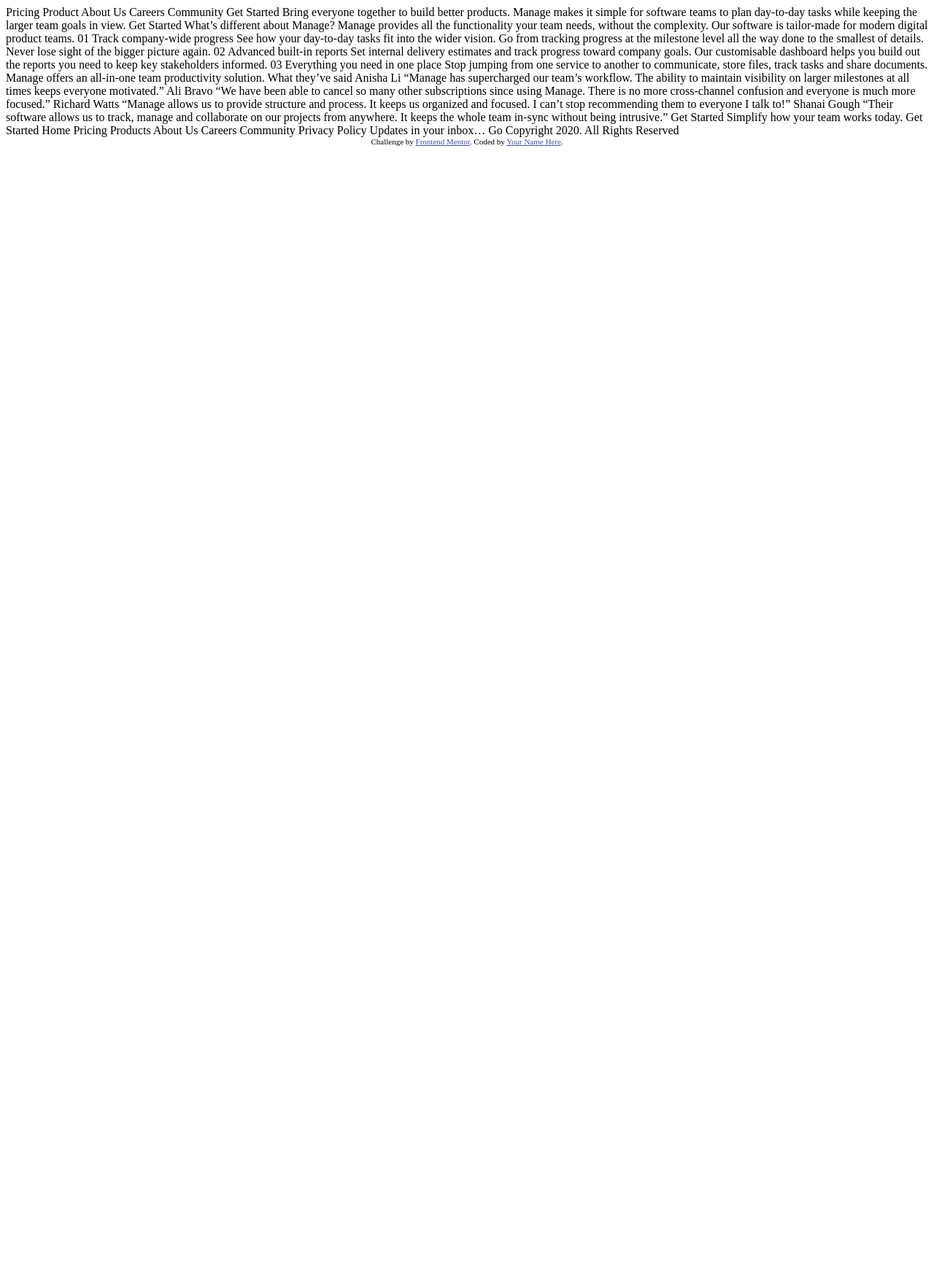
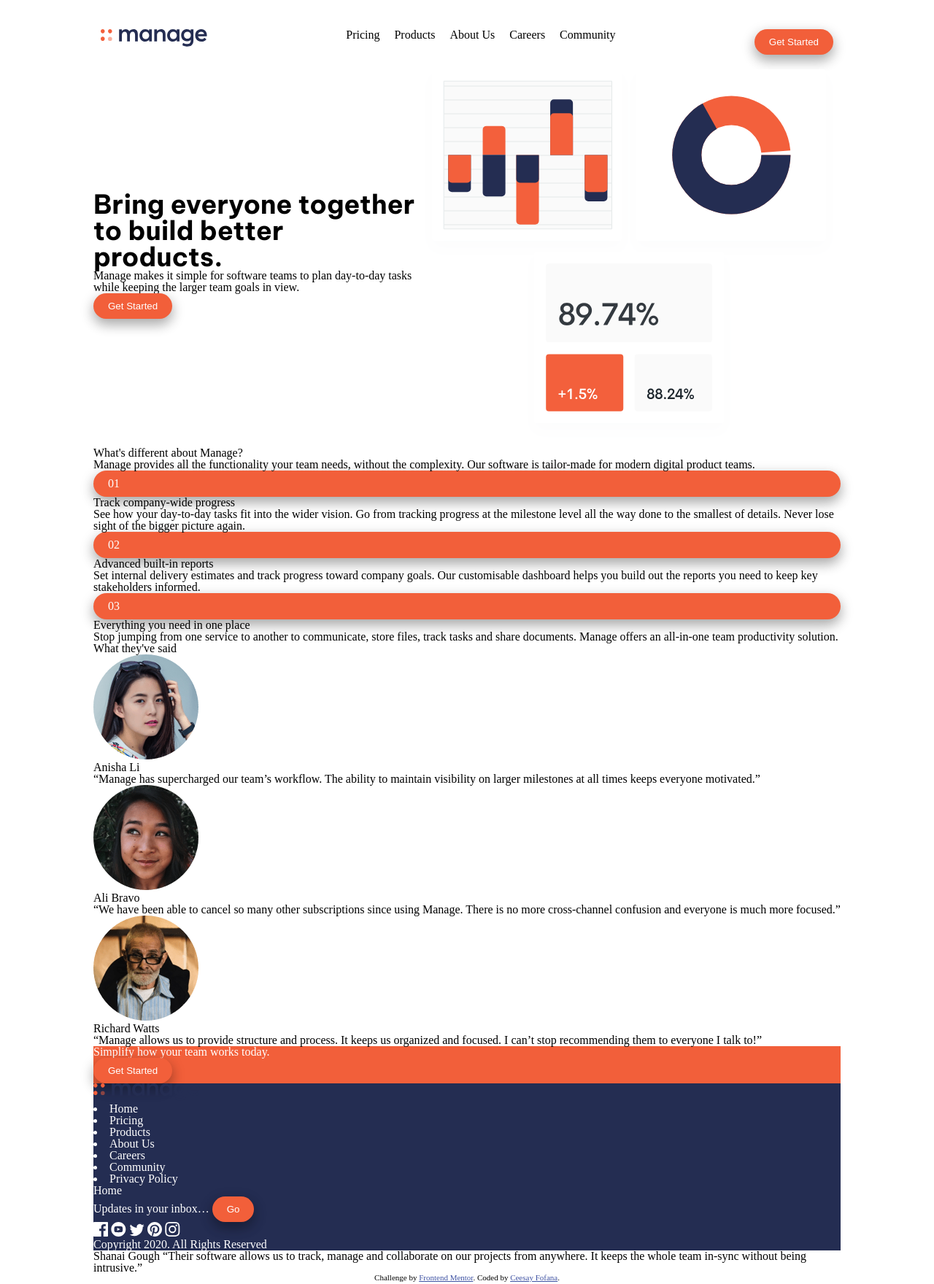
Before and after one commit to cfofana/manage-landing-page-master, a plain HTML site: page index.html in a window 1280 px wide. Shown: the whole page at 73% size. Before the commit the page ends 800 px from the top, so only its background shows below. Drawn offline with Linux system fonts and the light colour scheme.

Commit message:
Initial Commit. Project has all files and markup ready. Some styling also applied

```diff
--- a/index.html
+++ b/index.html
@@ -6,96 +6,167 @@
 
   <link rel="icon" type="image/png" sizes="32x32" href="./images/favicon-32x32.png">
 
-  <title>Frontend Mentor | Manage landing page</title>
+  <link rel="stylesheet" href="style.css">
 
-  <!-- Feel free to remove these styles or customise in your own stylesheet 👍 -->
+  <link rel="preconnect" href="https://fonts.googleapis.com">
+  <link rel="preconnect" href="https://fonts.gstatic.com" crossorigin>
+  <link href="https://fonts.googleapis.com/css2?family=Be+Vietnam+Pro:wght@400;500;700&display=swap" rel="stylesheet">
+
+  <title>Manage landing page</title>
+
   <style>
     .attribution { font-size: 11px; text-align: center; }
     .attribution a { color: hsl(228, 45%, 44%); }
   </style>
 </head>
 <body>
+  <!-- NAVIGATION BAR -->
+  <nav class="main-nav">
+    <div class="logo-img">
+      <a href="#">
+        <img src="images/logo.svg" alt="Logo of the Manage company">
+      </a>
+    </div>
+    <div class="slideout-menu">
+      <ul>
+        <li><a href="pricing.html">Pricing</a></li>
+        <li><a href="products.html">Products</a></li>
+        <li><a href="about-us.html">About Us</a></li>
+        <li><a href="careers.html">Careers</a></li>
+        <li><a href="community.html">Community</a></li>
+      </ul>
+    </div>
+    <div class="nav-menu">
+      <ul>
+        <li><a href="pricing.html">Pricing</a></li>
+        <li><a href="products.html">Products</a></li>
+        <li><a href="about-us.html">About Us</a></li>
+        <li><a href="careers.html">Careers</a></li>
+        <li><a href="community.html">Community</a></li>
+      </ul>
+    </div>
 
-  Pricing
-  Product
-  About Us
-  Careers
-  Community
+    <div class="get-started-button">
+      <button class="call-to-action-button">Get Started</button>
+    </div>
+  </nav>
 
-  Get Started
+  <!-- MAIN CONTENT -->
+   <main>
+    <header class="hero">
+      <div class="attention-words">
+        <h1 class="be-vietnam-pro-bold">Bring everyone together to build better products.</h1>
+        <p>Manage makes it simple for software teams to plan day-to-day
+          tasks while keeping the larger team goals in view.</p>
+          <button class="call-to-action-button">Get Started</button>
+      </div>
+      <div class="stats-image">
+        <img src="images/illustration-intro.svg" alt="Illustration of the introduction">
+      </div>
+    </header>
 
-  Bring everyone together to build better products.
-
-  Manage makes it simple for software teams to plan day-to-day
-  tasks while keeping the larger team goals in view.
-
-  Get Started
-
-  What’s different about Manage?
-
-  Manage provides all the functionality your team needs, without
+    <section class="what-is-different">
+      <h2>What's different about Manage?</h2>
+      <p>Manage provides all the functionality your team needs, without
         the complexity. Our software is tailor-made for modern digital
         product teams.
-
-  01
-  Track company-wide progress
-  See how your day-to-day tasks fit into the wider vision. Go from
+      </p>
+      <aside class="unique-points">
+        <div class="numbered-pointer call-to-action-button">01</div>
+        <h3 class="point">Track company-wide progress</h3>
+        <p class="expand-on-point">See how your day-to-day tasks fit into the wider vision. Go from
           tracking progress at the milestone level all the way done to the
           smallest of details. Never lose sight of the bigger picture again.
+        </p>
 
-  02
-  Advanced built-in reports
+        <div class="numbered-pointer call-to-action-button">02</div>
+        <h3 class="point">Advanced built-in reports</h3>
+        <p class="expand-on-point">
           Set internal delivery estimates and track progress toward company
           goals. Our customisable dashboard helps you build out the reports
           you need to keep key stakeholders informed.
+        </p>
 
-  03
-  Everything you need in one place
+        <div class="numbered-pointer call-to-action-button">03</div>
+        <h3 class="point">Everything you need in one place</h3>
+        <p class="expand-on-point">
           Stop jumping from one service to another to communicate, store files,
           track tasks and share documents. Manage offers an all-in-one team
           productivity solution.
+        </p>
+      </aside>
+    </section>
+    <section class="testimonials">
+      <h3>What they've said</h3>
+      <div class="avatar">
+        <img src="images/avatar-anisha.png" alt="">
+        <p class="name">Anisha Li</p>
+        <p class="avatar-quote">“Manage has supercharged our team’s workflow. The ability to maintain
+          visibility on larger milestones at all times keeps everyone motivated.”</p>
+      </div>
 
-  What they’ve said
-
-  Anisha Li
-  “Manage has supercharged our team’s workflow. The ability to maintain
-  visibility on larger milestones at all times keeps everyone motivated.”
-
-  Ali Bravo
+      <div class="avatar">
+        <img src="images/avatar-ali.png" alt="">
+        <p class="name">Ali Bravo</p>
+        <p class="avatar-quote">
           “We have been able to cancel so many other subscriptions since using
           Manage. There is no more cross-channel confusion and everyone is much
-  more focused.”
+          more focused.”</p>
+      </div>
 
-  Richard Watts
+      <div class="avatar">
+        <img src="images/avatar-richard.png" alt="">
+        <p class="name">Richard Watts</p>
+        <p class="avatar-quote">
           “Manage allows us to provide structure and process. It keeps us organized
-  and focused. I can’t stop recommending them to everyone I talk to!”
+          and focused. I can’t stop recommending them to everyone I talk to!”</p>
+      </div>
+    </section>
+
+    <section class="simplify">
+      <p>Simplify how your team works today.</p>
+      <button class="call-to-action-button get-started-inverse">Get Started</button>
+    </section>
+   </main>
+
+
+  <!-- FOOTER -->
+ <footer>
+  <div class="logo-img">
+    <a href="#">
+      <img src="images/logo.svg" alt="Logo of the Manage company">
+    </a>
+  </div>
+  <nav>
+    <li>Home</li>
+    <li>Pricing</li>
+    <li>Products</li>
+    <li>About Us</li>
+    <li>Careers</li>
+    <li>Community</li>
+    <li>Privacy Policy</li>Home
+  </nav>
+  <div>
+    Updates in your inbox…
+  <button class="call-to-action-button go">Go</button>
+  </div>
+  <nav class="social-media">
+    <a href=""><img src="images/icon-facebook.svg" alt="Facebook icon"></a>
+    <a href=""><img src="images/icon-youtube.svg" alt="Youtube icon"></a>
+    <a href=""><img src="images/icon-twitter.svg" alt="Twitter icon"></a>
+    <a href=""><img src="images/icon-pinterest.svg" alt="Pinterest icon"></a>
+    <a href=""><img src="images/icon-instagram.svg" alt="Instagram icon"></a>
+  </nav>
+  <p>Copyright 2020. All Rights Reserved</p>
+ </footer>
 
   Shanai Gough
   “Their software allows us to track, manage and collaborate on our projects
   from anywhere. It keeps the whole team in-sync without being intrusive.”
 
-  Get Started
-
-  Simplify how your team works today.
-  Get Started
-
-  Home
-  Pricing
-  Products
-  About Us
-  Careers
-  Community
-  Privacy Policy
-
-  Updates in your inbox…
-  Go
-
-  Copyright 2020. All Rights Reserved
-
-
   <div class="attribution">
     Challenge by <a href="https://www.frontendmentor.io?ref=challenge" target="_blank">Frontend Mentor</a>.
-    Coded by <a href="#">Your Name Here</a>.
+    Coded by <a href="#">Ceesay Fofana</a>.
   </div>
 </body>
 </html>
--- /dev/null
+++ b/style.css
@@ -0,0 +1,141 @@
+/* http://meyerweb.com/eric/tools/css/reset/
+   v2.0 | 20110126
+   License: none (public domain)
+*/
+
+html, body, div, span, applet, object, iframe,
+h1, h2, h3, h4, h5, h6, p, blockquote, pre,
+a, abbr, acronym, address, big, cite, code,
+del, dfn, em, img, ins, kbd, q, s, samp,
+small, strike, strong, sub, sup, tt, var,
+b, u, i, center,
+dl, dt, dd, ol, ul, li,
+fieldset, form, label, legend,
+table, caption, tbody, tfoot, thead, tr, th, td,
+article, aside, canvas, details, embed,
+figure, figcaption, footer, header, hgroup,
+menu, nav, output, ruby, section, summary,
+time, mark, audio, video {
+	margin: 0;
+	padding: 0;
+	border: 0;
+	font-size: 100%;
+	font: inherit;
+	vertical-align: baseline;
+}
+/* HTML5 display-role reset for older browsers */
+article, aside, details, figcaption, figure,
+footer, header, hgroup, menu, nav, section {
+	display: block;
+}
+body {
+	line-height: 1;
+}
+ol, ul {
+	list-style: none;
+}
+blockquote, q {
+	quotes: none;
+}
+blockquote:before, blockquote:after,
+q:before, q:after {
+	content: '';
+	content: none;
+}
+table {
+	border-collapse: collapse;
+	border-spacing: 0;
+}
+
+
+:root {
+	--bright-red : hsl(12, 88%, 59%);
+	--dark-blue : hsl(228, 39%, 23%);
+	--dark-grayish-blue : hsl(227, 12%, 61%);
+	--very-dark-blue : hsl(233, 12%, 13%);
+	--very-pale-red : hsl(13, 100%, 96%);
+	--very-light-gray : hsl(0, 0%, 98%);
+}
+.be-vietnam-pro-regular {
+	font-family: "Be Vietnam Pro", sans-serif;
+	font-weight: 400;
+	font-style: normal;
+  }
+
+  .be-vietnam-pro-medium {
+	font-family: "Be Vietnam Pro", sans-serif;
+	font-weight: 500;
+	font-style: normal;
+  }
+
+  .be-vietnam-pro-bold {
+	font-family: "Be Vietnam Pro", sans-serif;
+	font-weight: 700;
+	font-style: normal;
+  }
+
+body {
+	font-size: 16px;
+	width: 80%;
+	margin: 30px auto;
+}
+.main-nav {
+	display: flex;
+	justify-content:space-between;
+	padding: 10px;
+}
+.main-nav.logo-img {
+
+}
+.nav-menu > ul{
+    display: flex;
+    /* list-style: none;
+    justify-content: space-around;
+    align-items: center;
+    height: 100%;
+    margin: 0; */
+}
+.nav-menu ul a {
+	text-decoration: none;
+	padding: 10px 10px;
+	color: black;
+}
+.nav-menu ul a:hover {
+	color : var(--very-light-gray);
+}
+.call-to-action-button {
+	background-color:hsl(12, 88%, 59%);
+	color: white;
+	border-radius: 20px;
+	border: none;
+	box-shadow: 0 8px 16px 0 rgba(0,0,0,0.2), 0 6px 20px 0 rgba(0,0,0,0.19);
+	padding: 10px 20px;
+}
+.get-started:hover {
+	background-color: var(--very-pale-red);
+}
+.slideout-menu {
+	display: none;
+}
+.hero {
+	/* height: 70vh; */
+	display: flex;
+	justify-content: center;
+	align-items: center;
+	flex-direction:row;
+}
+.attention-words h1 {
+	font-size: 36px;
+}
+.attention-words p {
+
+}
+
+.simplify {
+	background-color: var(--bright-red);
+	color: white;
+}
+footer {
+	background-color: var(--dark-blue);
+	color: white;
+}
```
Lines whose indentation alone changed are shown as unchanged.
